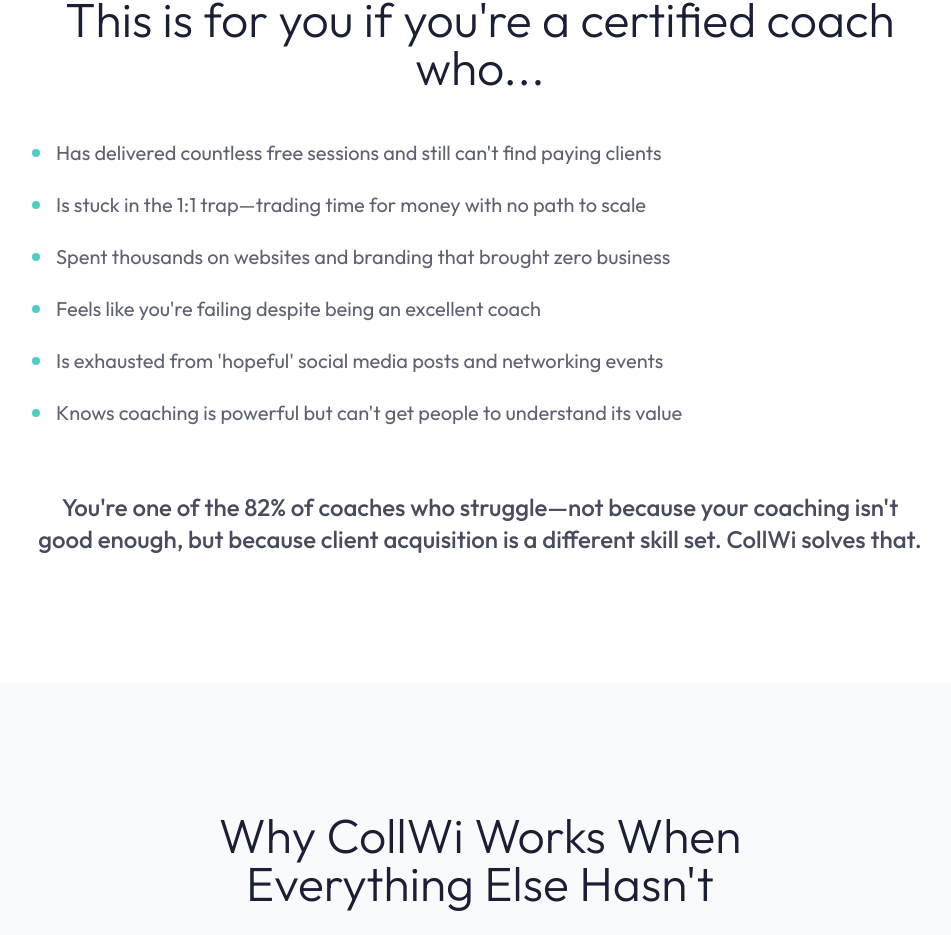
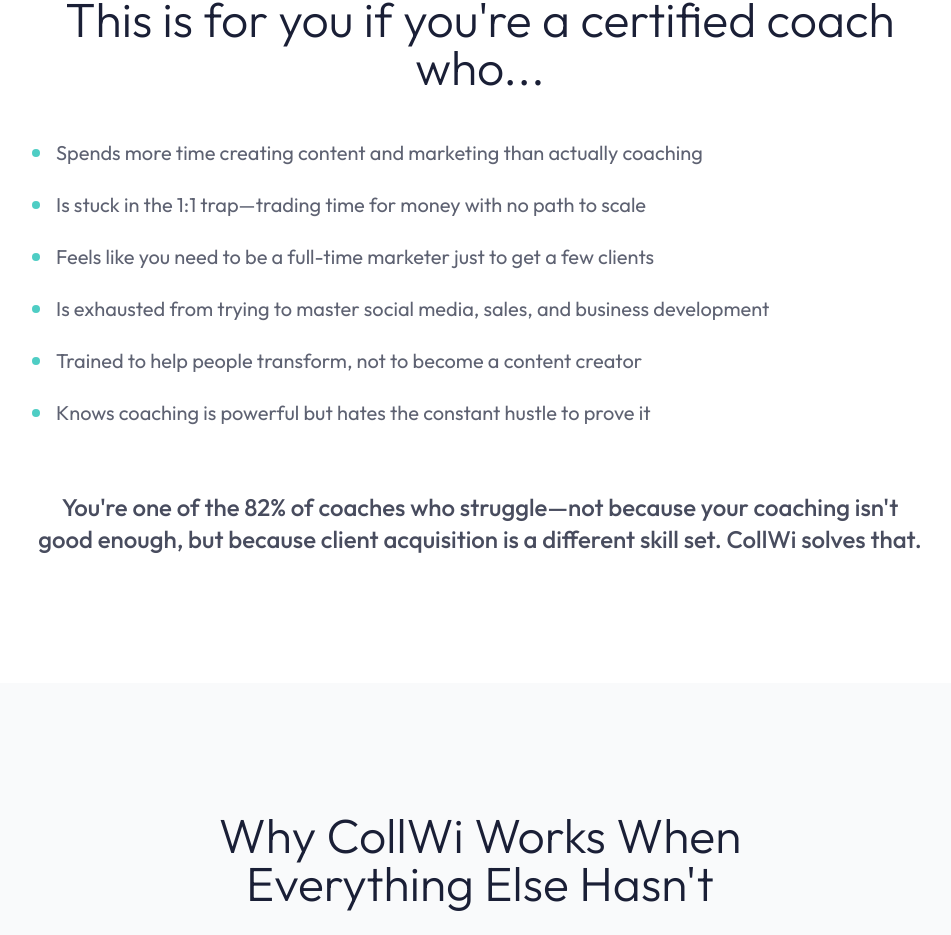
Before and after one commit to gaiaCollwi/collwi-coach, a Next.js app: page / in a window 1280 px wide. Shown: the part 1141-2076 px from the top of the page, without its empty margins (160-1111 px from the left). Built offline with nearby package versions, Linux system fonts and the light colour scheme.

Commit message:
Update bullet points: focus on marketer/content creator burden

```diff
--- a/app/page.tsx
+++ b/app/page.tsx
@@ -56,12 +56,12 @@
 
           <StaggerContainer className="space-y-6">
             {[
-              "Has delivered countless free sessions and still can't find paying clients",
+              "Spends more time creating content and marketing than actually coaching",
               "Is stuck in the 1:1 trap—trading time for money with no path to scale",
-              "Spent thousands on websites and branding that brought zero business",
-              "Feels like you're failing despite being an excellent coach",
-              "Is exhausted from 'hopeful' social media posts and networking events",
-              "Knows coaching is powerful but can't get people to understand its value"
+              "Feels like you need to be a full-time marketer just to get a few clients",
+              "Is exhausted from trying to master social media, sales, and business development",
+              "Trained to help people transform, not to become a content creator",
+              "Knows coaching is powerful but hates the constant hustle to prove it"
             ].map((item, i) => (
               <StaggerItem key={i} index={i}>
                 <div className="flex items-start gap-4 group">
```
